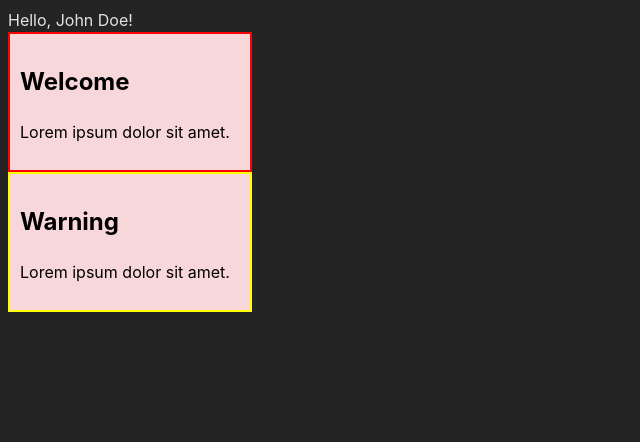
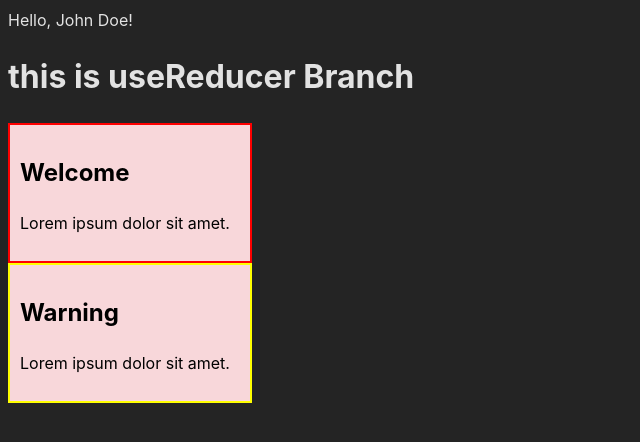
Before and after one commit to armanjes/react, a React (Vite) app: page / in a window 1280 px wide. Shown: the top 442 px of the page, without its empty margins (0-640 px from the left). Built offline with nearby package versions, Linux system fonts and the light colour scheme.

Commit message:
useReducer branch

```diff
--- a/src/App.jsx
+++ b/src/App.jsx
@@ -5,6 +5,7 @@ const App = () => {
   return (
     <>
       <Welcome name="John Doe" />
+      <h1>this is useReducer Branch</h1>
       <Card>
         <h2>Welcome</h2>
         <p>Lorem ipsum dolor sit amet.</p>
```
